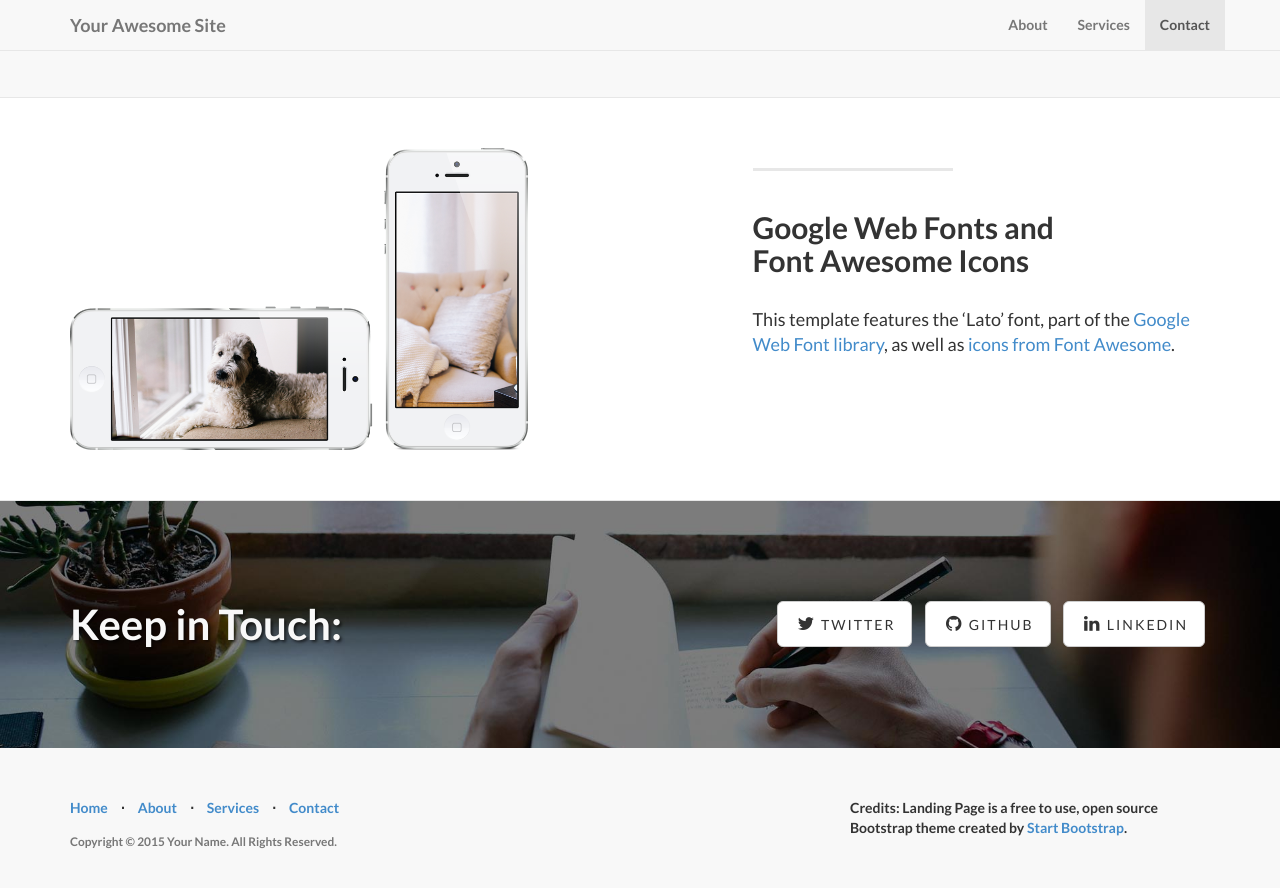
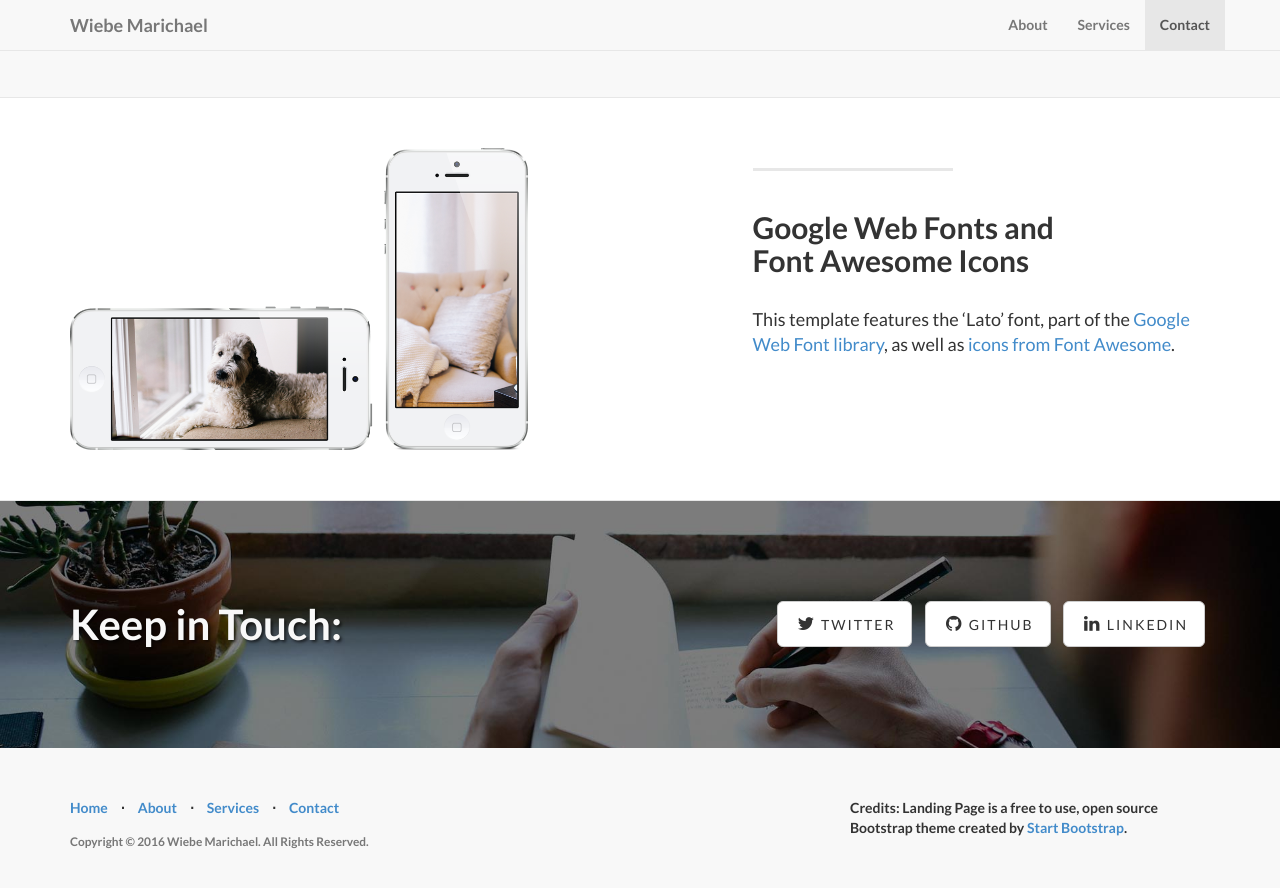
Before and after one commit to marichaelw/marichaelw.github.io, a Jekyll site: the page built from index.html, in a window 1280 px wide and 900 px high, scrolled down 1922 px. Shown: the top 888 px of the window. Built offline with Jekyll 4.4.1, drawn with Linux system fonts in a browser that asks for light colours.

Commit message:
#3 change config.yml file

```diff
--- a/_config.yml
+++ b/_config.yml
@@ -3,14 +3,14 @@
 # ----------------------- #
 
 url: http://yoursite.com
-title: Your Awesome Site
-email: your-email@domain.com
-author: Your Name
+title: Wiebe Marichael
+email: wiebe318@gmail.com
+author: Wiebe Marichael
 description: > # "Write an awesome description for your new site here.
   You can edit this line in _config.yml. It will appear in your document
   head meta (for Google search results) and in your feed.xml site
   description.
-copyright: 'Copyright &copy; 2015 Your Name. All Rights Reserved.'
+copyright: 'Copyright &copy; 2016 Wiebe Marichael. All Rights Reserved.'
 credits: 'Credits: Landing Page is a free to use, open source Bootstrap theme created by <a href="http://startbootstrap.com/">Start Bootstrap</a>.'
 
 # ----------------------- #
```
